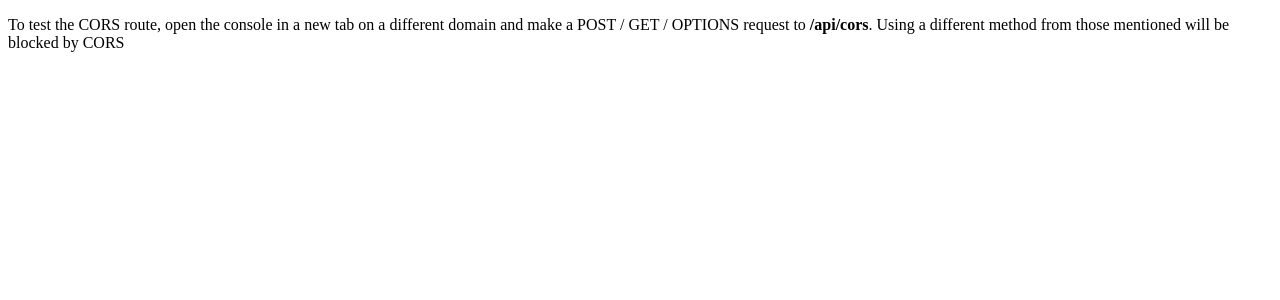
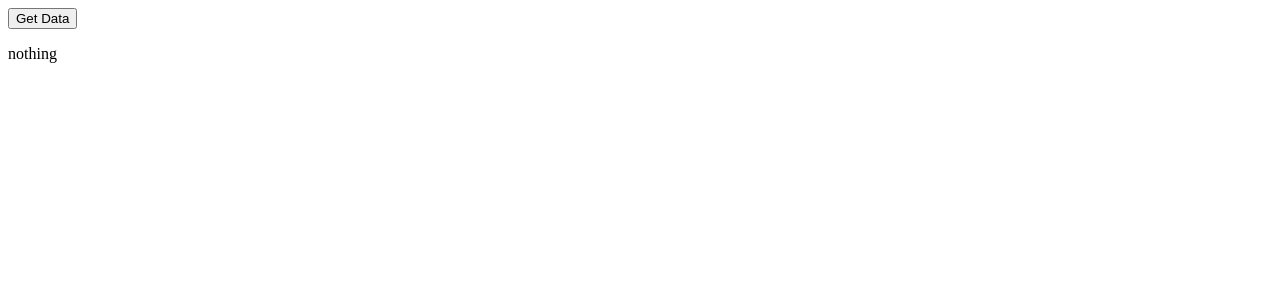
Before and after one commit to scottosmith/clist-next, a Next.js app: page / in a window 1280 px wide. Shown: the top 300 px of the page. Built offline with nearby package versions, Linux system fonts and the light colour scheme.

Commit message:
Rough draft

```diff
--- a/package.json
+++ b/package.json
@@ -8,9 +8,11 @@
   },
   "dependencies": {
     "cors": "2.8.5",
+    "dom-parser": "^0.1.6",
     "next": "latest",
     "react": "^16.13.1",
-    "react-dom": "^16.13.1"
+    "react-dom": "^16.13.1",
+    "swr": "^0.3.9"
   },
   "license": "MIT"
 }
--- /dev/null
+++ b/pages/api/search/[...params].js
@@ -0,0 +1,26 @@
+import Cors from "cors";
+import initMiddleware from "../../../lib/init-middleware";
+
+const cors = initMiddleware(
+  Cors({
+    methods: ["GET"],
+    origin: true,
+  })
+);
+
+export default async function handler(req, res) {
+  try {
+    await cors(req, res);
+    const {
+      query: { params },
+    } = req;
+
+    const [area, cat, query] = params;
+    const url = `https://${area}.craigslist.org/search/${cat}?query=${query}&hasPic=1`;
+    const response = await fetch(url);
+    const text = await response.text();
+    res.status(200).json({ html: text });
+  } catch (error) {
+    throw error;
+  }
+}
--- a/pages/api/search/[url].js
+++ /dev/null
@@ -1,19 +0,0 @@
-import Cors from "cors";
-import initMiddleware from "../../../lib/init-middleware";
-
-const cors = initMiddleware(
-  Cors({
-    methods: ["GET"],
-    origin: true,
-  })
-);
-
-export default async function handler(req, res) {
-  await cors(req, res);
-
-  const [area, cat, query] = req.query.url.split("-");
-  const url = `https://${area}.craigslist.org/search/${cat}?query=${query}&hasPic=1`;
-  const response = await fetch(url);
-  const text = await response.text();
-  res.json({ html: text });
-}
--- a/pages/index.js
+++ b/pages/index.js
@@ -1,9 +1,63 @@
-export default function Index() {
+import DOMParser from "dom-parser";
+import { useState } from "react";
+
+function Index() {
+  const [searchResults, setSearchResults] = useState(null);
+
+  const fetchData = async () => {
+    const req = await fetch("/api/search/stlouis/pho/nikon");
+    const newData = await req.json();
+
+    if (newData) {
+      let parser = new DOMParser();
+      const html = parser.parseFromString(newData.html, "text/html");
+      const htmlByClass = html.getElementsByClassName("rows");
+
+      let results = [];
+      for (let match of htmlByClass[0].childNodes) {
+        if (match.nodeName === "li") {
+          results.push(match);
+        }
+      }
+
+      if (results.length) {
+        const htmlResults = results.map((result) => {
+          const imgIds = result.childNodes[1].attributes[2].value.split(",");
+          const imgUrl = `https://images.craigslist.org/${imgIds[0].slice(
+            2
+          )}_300x300.jpg`;
+          const title = result.getElementsByClassName("result-title hdrlnk")[0]
+            .innerHTML;
+          const price = result.getElementsByClassName("result-price")[0]
+            .innerHTML;
+          const postUrl = result.getElementsByClassName(
+            "result-image gallery"
+          )[0].href;
+          return (
+            <div key={Math.random()}>
+              <img src={imgUrl} />
+              <span>
+                {title} - {price}
+              </span>
+              <a href={postUrl}>{title}</a>
+            </div>
+            // <img
+            //   key={imgIds[0].slice(2)}
+            //   src={`https://images.craigslist.org/${imgIds[0].slice(2)}_300x300.jpg`}
+            // />
+          );
+        });
+        setSearchResults(htmlResults);
+      }
+    }
+  };
+
   return (
-    <p>
-      To test the CORS route, open the console in a new tab on a different
-      domain and make a POST / GET / OPTIONS request to <b>/api/cors</b>. Using
-      a different method from those mentioned will be blocked by CORS
-    </p>
-  )
+    <>
+      <button onClick={fetchData}>Get Data</button>
+      {searchResults ? searchResults.map((result) => result) : <p>nothing</p>}
+    </>
+  );
 }
+
+export default Index;
```
Also changed, not shown: 1 other file (tests, documents, lock files or other folders).
